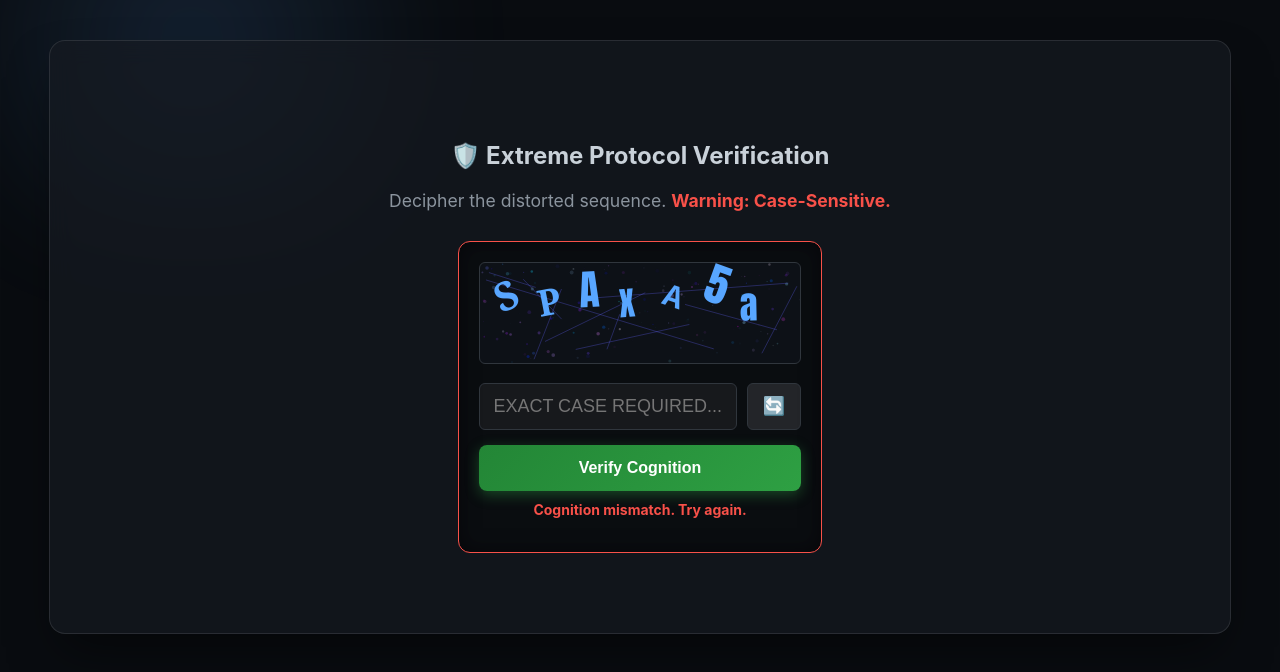
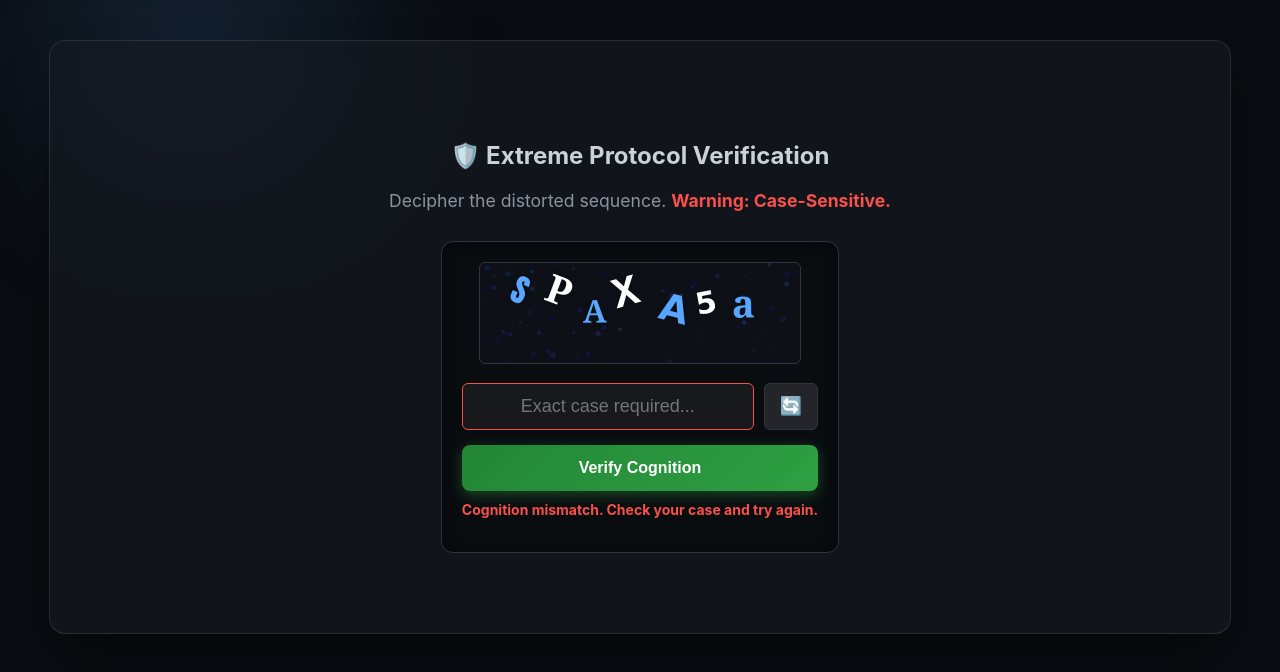
Before and after one commit to Purnasrinivas/ai_questions, a website: page public/index.html in a window 1280 px wide. Both pictures are taken after a click on the button "Verify Cognition". Drawn offline with Linux system fonts and the light colour scheme.

Commit message:
upper case fix

```diff
--- a/public/app.js
+++ b/public/app.js
@@ -1,6 +1,5 @@
-// --- EXTREME CANVAS CAPTCHA LOGIC ---
 let currentCaptchaStr = "";
-let failedAttempts = 0; // TRACKER FOR ROASTING LOGIC
+let failedAttempts = 0;
 
 document.addEventListener('DOMContentLoaded', () => {
     initCaptcha();
@@ -14,6 +13,12 @@
     document.getElementById('captchaInput').addEventListener('keypress', function (e) {
         if (e.key === 'Enter') verifyCaptcha();
     });
+
+    // Reset input style on type
+    document.getElementById('captchaInput').addEventListener('input', function() {
+        this.classList.remove('jiggle');
+        document.getElementById('captchaError').classList.add('hidden');
+    });
 });
 
 function initCaptcha() {
@@ -23,6 +28,7 @@
 
     ctx.clearRect(0, 0, canvas.width, canvas.height);
 
+    // Mixed case charset
     const chars = "ABCDEFGHJKLMNPQRSTUVWXYZabcdefghijkmnpqrstuvwxyz23456789";
     currentCaptchaStr = "";
     const captchaLength = 7;
@@ -30,53 +36,54 @@
         currentCaptchaStr += chars.charAt(Math.floor(Math.random() * chars.length));
     }
 
-    // Noise and Distorted Text Rendering
-    for (let i = 0; i < 150; i++) {
-        ctx.fillStyle = `rgba(${Math.random()*255}, ${Math.random()*255}, 255, ${Math.random() * 0.3})`;
+    // Background Distortions
+    for (let i = 0; i < 120; i++) {
+        ctx.fillStyle = `rgba(${Math.random()*100}, ${Math.random()*150}, 255, ${Math.random() * 0.2})`;
         ctx.beginPath();
-        ctx.arc(Math.random() * canvas.width, Math.random() * canvas.height, Math.random() * 2, 0, Math.PI * 2);
+        ctx.arc(Math.random() * canvas.width, Math.random() * canvas.height, Math.random() * 3, 0, Math.PI * 2);
         ctx.fill();
-    }
-
-    for (let i = 0; i < 10; i++) {
-        ctx.strokeStyle = `rgba(100, 100, 255, 0.3)`;
-        ctx.beginPath();
-        ctx.moveTo(Math.random() * canvas.width, Math.random() * canvas.height);
-        ctx.lineTo(Math.random() * canvas.width, Math.random() * canvas.height);
-        ctx.stroke();
     }
 
     const fonts = ["Courier New", "Georgia", "Impact", "Verdana"];
     for (let i = 0; i < currentCaptchaStr.length; i++) {
         const char = currentCaptchaStr[i];
         ctx.save();
-        const xPos = 35 + (i * 40);
+        const xPos = 40 + (i * 38);
         const yPos = 50 + (Math.random() * 20 - 10);
         ctx.translate(xPos, yPos);
-        ctx.rotate((Math.random() - 0.5) * 0.8);
-        ctx.font = `bold ${30 + Math.random() * 15}px ${fonts[Math.floor(Math.random() * fonts.length)]}`;
-        ctx.fillStyle = '#58a6ff';
+        ctx.rotate((Math.random() - 0.5) * 0.9);
+
+        // Random scale for extra difficulty
+        const scale = 0.8 + Math.random() * 0.4;
+        ctx.scale(scale, scale);
+
+        ctx.font = `bold 36px ${fonts[Math.floor(Math.random() * fonts.length)]}`;
+        ctx.fillStyle = i % 2 === 0 ? '#58a6ff' : '#ffffff';
+        ctx.shadowColor = "rgba(0,0,0,0.5)";
+        ctx.shadowBlur = 4;
+
         ctx.fillText(char, -15, 0);
         ctx.restore();
     }
 
-    document.getElementById('captchaInput').value = "";
+    const inputField = document.getElementById('captchaInput');
+    inputField.value = "";
+    inputField.style.textTransform = "none"; // Ensure CSS doesn't override the look
 }
 
 function verifyCaptcha() {
-    const input = document.getElementById('captchaInput').value.trim();
+    const inputField = document.getElementById('captchaInput');
+    const input = inputField.value.trim();
     const box = document.getElementById('captchaBox');
     const errorTxt = document.getElementById('captchaError');
     const btn = document.getElementById('verifyCaptchaBtn');
 
+    // Case-sensitive check
     if (input === currentCaptchaStr) {
-        // --- WINNER LOGIC ---
+        failedAttempts = 0;
         if (failedAttempts === 0) {
             btn.innerText = "Access Granted. You're remarkably sharp!";
             btn.style.background = "#238636";
-        } else {
-            btn.innerText = "Verification Successful";
-            btn.style.background = "#3fb950";
         }
 
         btn.classList.add('verified');
@@ -85,7 +92,6 @@
             document.getElementById('landingPage').classList.remove('hidden');
         }, 800);
     } else {
-        // --- FAILURE / ROASTING LOGIC ---
         failedAttempts++;
         errorTxt.classList.remove('hidden');
 
@@ -93,12 +99,11 @@
             errorTxt.innerText = "⚠️ Protocol Error: I'm beginning to doubt your biological origin...";
             errorTxt.style.color = "#ff7b72";
         } else {
-            errorTxt.innerText = "Cognition mismatch. Try again.";
+            errorTxt.innerText = "Cognition mismatch. Check your case and try again.";
         }
 
-        box.classList.remove('jiggle');
-        void box.offsetWidth;
-        box.classList.add('jiggle');
+        // Visual feedback for error
+        inputField.classList.add('jiggle');
         initCaptcha();
     }
 }
--- a/public/style.css
+++ b/public/style.css
@@ -304,7 +304,6 @@
     color: white;
     font-size: 18px;
     text-align: center;
-    text-transform: uppercase;
     outline: none;
     transition: 0.3s;
 }
```
